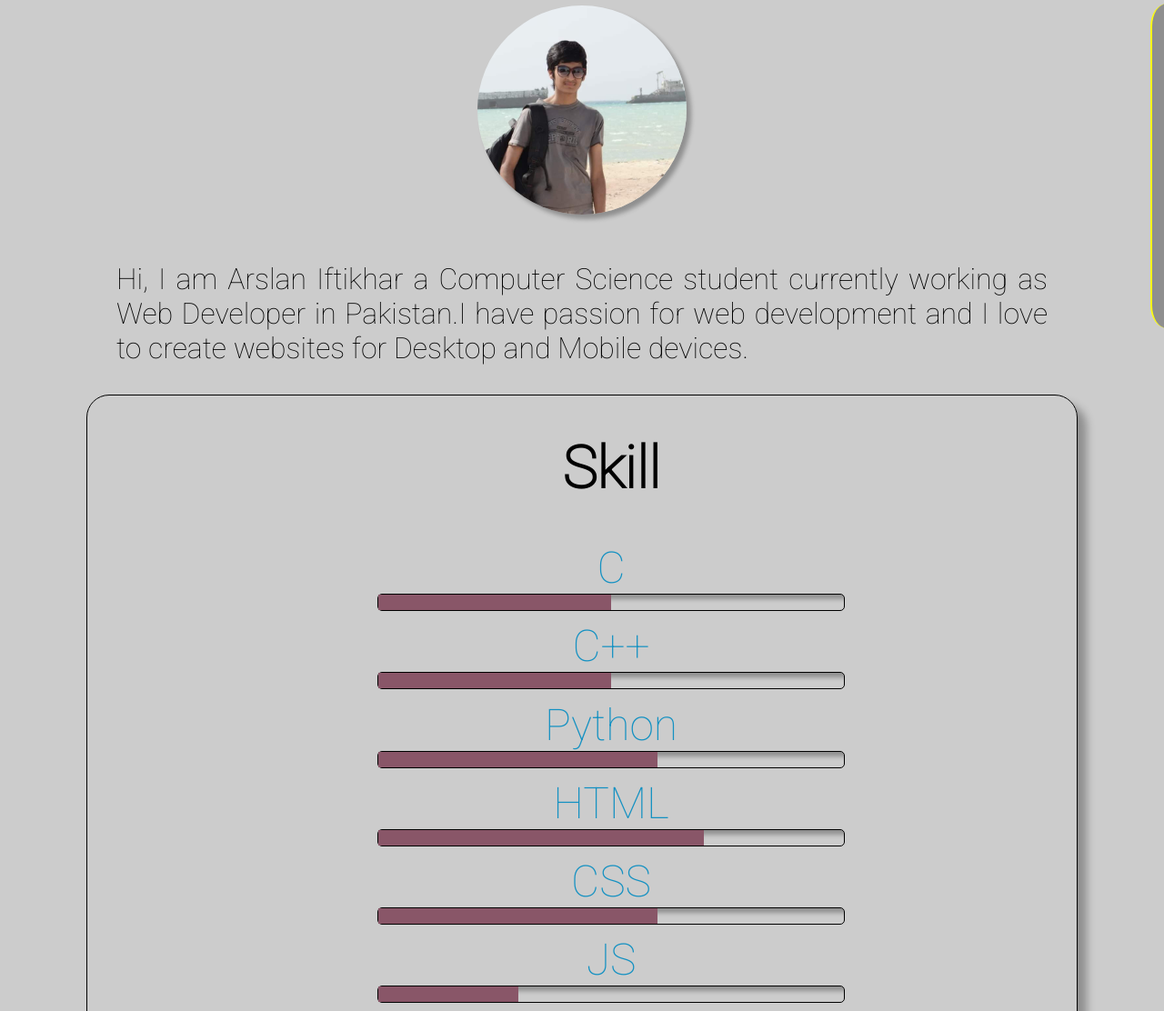
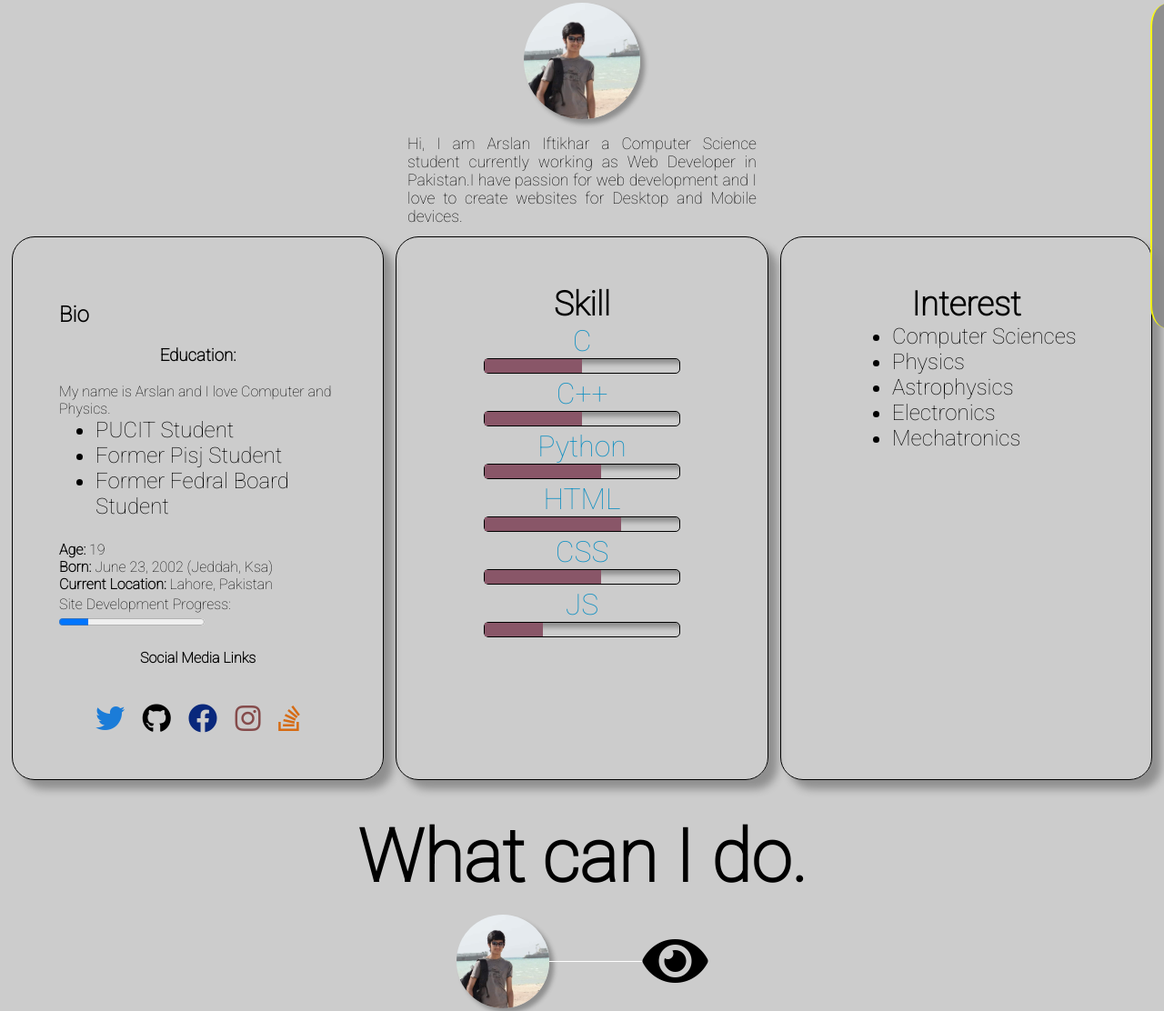
Before and after one commit to DeathNet123/Arslan-Iftikhar, a plain HTML site: page index.html in a window 1280 px wide. Shown: the part 236-1348 px from the top of the page at 91% size. Drawn offline with Linux system fonts and the light colour scheme.

Commit message:
Added the media quries added the bio

```diff
--- a/css/index.css
+++ b/css/index.css
@@ -252,7 +252,7 @@ header, footer
 }
 .card_white
 {
-    width: 80%;
+    width: 100%;
     font-size: 1.5rem;
     border: 1px solid #000000;
     border-radius: 25px;
@@ -260,9 +260,10 @@ header, footer
     -moz-border-radius:25px;
     -ms-border-radius:25px;
     -o-border-radius:25px;
+    padding: 4%;
     box-shadow: 10px 10px 10px 0px rgba(0, 0, 0, 0.3);
     margin-bottom: 3%;
-    padding-left: 5%;
+
 }
 h1{
     text-align: center;
@@ -270,9 +271,9 @@ h1{
 }
 .card_black
 {
-    width: 80%;
+    width: 90%;
     font-size: 1.5rem;
-    padding: 1%;
+    padding: 4%;
     border: 1px solid #ffffff;
     border-radius: 25px;
     -webkit-border-radius: 25px;
@@ -280,7 +281,6 @@ h1{
     -ms-border-radius: 25px;
     -o-border-radius: 25px;
     margin-bottom: 3%;
-    padding-left: 5%;
     box-shadow: 10px 10px 10px 0px rgba(255, 255, 255, 0.5);
 }
 #skills
@@ -654,10 +654,48 @@ footer
     {
         display: none;
     }
+    #short_bio
+    {
+        display: none;
+    }
 }
 @media only screen and (min-width: 1200px)
 
 {
+    h1
+    {
+        font-size: 2.3rem;
+        margin: 0;
+    }
+    .progress
+    {
+    width: 70%;
+    height: 15px;
+    }
+    .card_white
+    {
+        width: 25%;
+        font-size: 1em;
+        margin-right:  1%;
+
+
+    }
+    .card_black
+    {
+        width: 25%;
+        font-size: 1em;
+        margin-right:  1%;
+        box-shadow: 5px 5px 5px  rgba(255, 255, 255, 0.3);
+    }
+    #skills span
+    {
+        font-size: 2em;
+    }
+    ul, li
+    {
+        font-size: 1.5rem;
+        margin-top: 0;
+    }
     #lower
     {
         display: none;
@@ -722,8 +760,47 @@ footer
     text-align: center;
     border-right: 2px solid yellow;
 }
+
 nav>a:last-child
 {
     border-right: none;
 }
+#hi figure
+{
+    width: 10%;
 }
+#introduction
+{
+    font-size: 1.1em;
+    width: 30%;
+}
+#hi
+{
+    display: block;
+}
+#hi figure, p
+{
+    position: relative;
+    margin: 0 auto;
+    margin-top: 1%;
+}
+#rows
+{
+    display: flex;
+    flex-direction: row;
+    margin-top: 1%;
+    justify-content: space-around;
+}
+#short_bio
+{
+    margin-left: 1%;
+}
+#short h2,h3,h4
+{
+    text-align: center;
+}
+#icons_holder
+{
+    width: 100%;
+}
+}
--- a/index.html
+++ b/index.html
@@ -42,9 +42,36 @@
                 <a class="nav_link" href="#">Blog</a>
                 <a class="nav_link" href="#">Youtube</a>
             </nav>
-            <div id="hi">
-                <figure><img class="developer" src="images/Developer.jpg"></figure>
+            <section id="hi">
+                <figure><img class="developer" src="images/Developer.jpg" alt="Developer"></figure>
                 <p id="introduction">Hi, I am Arslan Iftikhar a Computer Science student currently working as Web Developer in Pakistan.I have passion for web development and I love to create websites for Desktop and Mobile devices.</p>
+                <div id ="rows">
+                        <div class="card_white" id="short_bio">
+                        <h2>Bio</h2>
+                <h3>Education:</h3>
+                <p>
+                    My name is Arslan and I love Computer and Physics.<br>
+                    <ul>
+                        <li>PUCIT Student</li>
+                        <li>Former Pisj Student</li>
+                        <li>Former Fedral Board Student</li>
+                    </ul>
+                    <strong>Age:</strong> 19<br>
+                    <strong>Born:</strong> June 23, 2002 (Jeddah, Ksa)<br>
+                    <strong>Current Location:</strong> Lahore, Pakistan<br>
+                </p>
+                <label for="site_progress">Site Development Progress:</label>
+                <progress id="site_progress" value="20" max="100"></progress>
+                <h4>Social Media Links</h4><br>
+                <div class = "icons_holder">
+                    <a href="https://twitter.com/ARQ_2002" aria-label="Twitter" id="twitter" class="twitter"><i class="fab fa-twitter fa-2x"></i></a>
+                    <a  href="https://github.com/DeathNet123" aria-label="github" class="github" id="git"><i class="fab fa-github fa-2x" ></i></a>
+                    <a  href="https://www.facebook.com/ArslanWaytoit" aria-label="facebook" class="facebook"><i class="fab fa-facebook fa-2x" ></i></a>
+                    <a href="https://www.instagram.com/arq_2002/" aria-label="instagram" class="instagram"><i class="fab fa-instagram fa-2x" ></i></a>
+                    <a  href="https://stackoverflow.com/users/10785683/deathnet123?tab=profile" class="stack" aria-label="stack"><i class="fab fa-stack-overflow fa-2x" ></i></a>
+
+                </div>
+            </div>
                 <div id="skills" class="card_white">
                     <h1>Skill</h1>
                     <span>C</span>
@@ -81,8 +108,10 @@
                         <li>Electronics</li>
                         <li>Mechatronics</li>
                     </ul>
-                </div>
+                    </div>
             </div>
+            </section>
+
          <section id="proud">
              <h1>What can I do.</h1>
              <figure><img src="images/Developer.jpg" class="cane" alt="Developer"><div class="line"></div><i class="fas fa-eye fa-4x"></i></figure>
@@ -106,7 +135,7 @@
             <a  href="https://github.com/DeathNet123" aria-label="github" class="github"><i class="fab fa-github fa-4x" ></i></a>
             <a  href="https://www.facebook.com/ArslanWaytoit" aria-label="facebook" class="facebook"><i class="fab fa-facebook fa-4x" ></i></a>
             <a href="https://www.instagram.com/arq_2002/" aria-label="instagram" class="instagram"><i class="fab fa-instagram fa-4x" ></i></a>
-            <a  href="https://stackoverflow.com/users/10785683/deathnet123?tab=profile" class="stack" aria-label="stack"><i class="fab fa-stack-overflow fa-4x" ></i></a></a>
+            <a  href="https://stackoverflow.com/users/10785683/deathnet123?tab=profile" class="stack" aria-label="stack"><i class="fab fa-stack-overflow fa-4x" ></i></a>
 
         </div>
         <div id="copy">&copy; 2020 Arslan Iftikhar. All Rights Reserved.</div>
--- a/js/index.js
+++ b/js/index.js
@@ -14,6 +14,9 @@ function darkmode()
         document.getElementById('skills').classList.add('card_black');
         document.getElementById('interest').classList.remove('card_white');
         document.getElementById('interest').classList.add('card_black');
+        document.getElementById('short_bio').classList.remove('card_white');
+        document.getElementById('short_bio').classList.add('card_black');
+        document.getElementById('git').style.color = "#ffffff";
         dar_checker++;
     }
     else if (dar_checker > 0)
@@ -25,6 +28,9 @@ function darkmode()
         document.getElementById('skills').classList.add('card_white');
         document.getElementById('interest').classList.remove('card_black');
         document.getElementById('interest').classList.add('card_white');
+        document.getElementById('short_bio').classList.remove('card_black');
+        document.getElementById('short_bio').classList.add('card_white');
+        document.getElementById('git').style.color = "#000000";
         dar_checker = 0;
     }
 }
```
